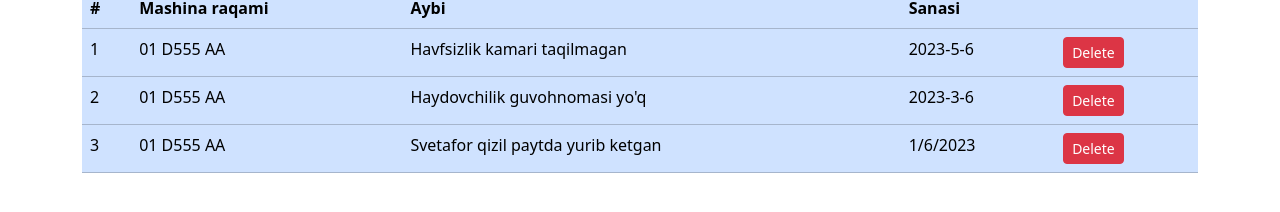
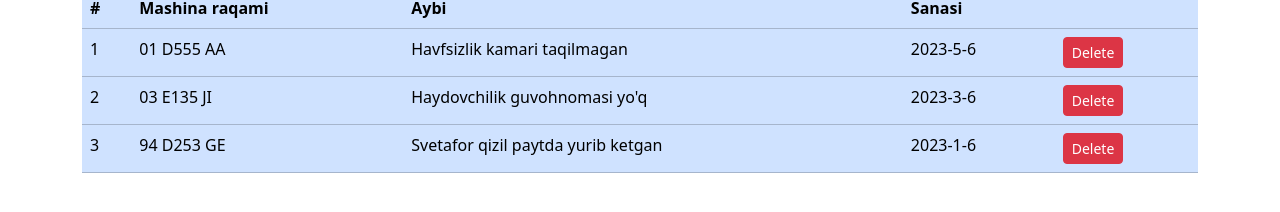
Before and after one commit to uabdirasul/gai, a React (Create React App) app: page / in a window 1280 px wide. Shown: the part 114-326 px from the top of the page. Built offline with nearby package versions, Linux system fonts and the light colour scheme.

Commit message:
edit mock data

```diff
--- a/src/Components/Main.js
+++ b/src/Components/Main.js
@@ -18,14 +18,14 @@ class Main extends Component {
         date: "2023-5-6",
       },
       {
-        carNumber: "01 D555 AA",
+        carNumber: "03 E135 JI",
         guilt: "Haydovchilik guvohnomasi yo'q",
         date: "2023-3-6",
       },
       {
-        carNumber: "01 D555 AA",
+        carNumber: "94 D253 GE",
         guilt: "Svetafor qizil paytda yurib ketgan",
-        date: "1/6/2023",
+        date: "2023-1-6",
       },
     ];
     this.setState({
```
